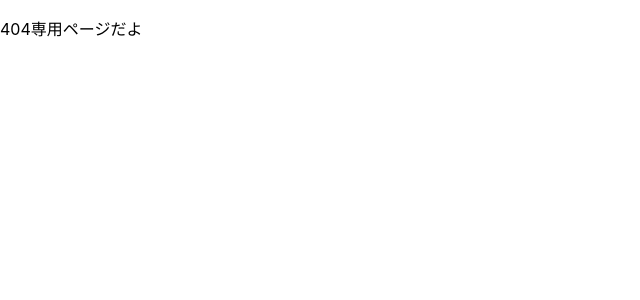
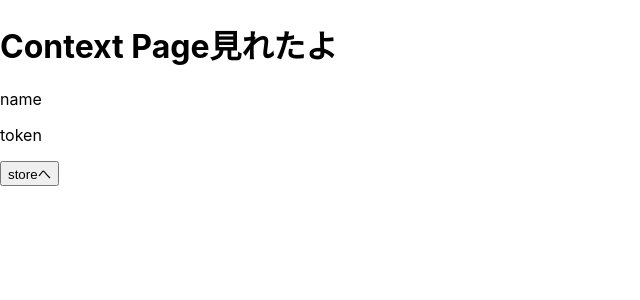
Before and after one commit to nus3/p-next, a Next.js app: page /redirect/context in a window 1280 px wide. Before the commit this address had no page. Shown: the top 300 px of the page, without its empty margins (0-640 px from the left). Built offline with nearby package versions, Linux system fonts and the light colour scheme.

Commit message:
:construction: temp auth context.

```diff
--- /dev/null
+++ b/src/contexts/AuthProvider.tsx
@@ -0,0 +1,47 @@
+import { NextPage } from 'next'
+import { useRouter } from 'next/router'
+import { createContext, useContext, useEffect, useState } from 'react'
+
+export type UserContext = {
+  name: string | null
+  token: string | null
+}
+
+export const AuthContext = createContext<UserContext>({
+  name: null,
+  token: null,
+})
+
+export const AuthProvider: NextPage = ({ children }) => {
+  const [user, setUser] = useState<UserContext>({
+    name: null,
+    token: null,
+  })
+
+  const { pathname, events } = useRouter()
+
+  useEffect(() => {
+    setUser({
+      name: 'name',
+      token: 'token',
+    })
+  }, [])
+
+  useEffect(() => {
+    const handleRouteChange = (url) => {
+      // eslint-disable-next-line
+      console.log('routeChangeイベントやでぇ', { url })
+      // eslint-disable-next-line
+      console.log('routeChangeイベントやでぇ', { pathname })
+    }
+
+    events.on('routeChangeStart', handleRouteChange)
+    return () => {
+      events.off('routeChangeStart', handleRouteChange)
+    }
+  }, [pathname])
+
+  return <AuthContext.Provider value={user}>{children}</AuthContext.Provider>
+}
+
+export const useAuth = (): UserContext => useContext(AuthContext)
--- a/src/pages/_app.tsx
+++ b/src/pages/_app.tsx
@@ -6,6 +6,7 @@ import { PersistGate } from 'redux-persist/integration/react'
 import { useStore } from 'store'
 import { NextPage } from 'next'
 import ErrorBoundary from 'error'
+import { AuthProvider } from 'contexts/AuthProvider'
 
 const MyApp: NextPage<AppProps> = ({ Component, pageProps }: AppProps) => {
   const store = useStore()
@@ -13,11 +14,13 @@ const MyApp: NextPage<AppProps> = ({ Component, pageProps }: AppProps) => {
 
   return (
     <ErrorBoundary>
-      <Provider store={store}>
-        <PersistGate persistor={persistor} loading={<div>Loading....</div>}>
-          <Component {...pageProps} />
-        </PersistGate>
-      </Provider>
+      <AuthProvider>
+        <Provider store={store}>
+          <PersistGate persistor={persistor} loading={<div>Loading....</div>}>
+            <Component {...pageProps} />
+          </PersistGate>
+        </Provider>
+      </AuthProvider>
     </ErrorBoundary>
   )
 }
--- /dev/null
+++ b/src/pages/redirect/context.tsx
@@ -0,0 +1,30 @@
+import { AuthContext } from 'contexts/AuthProvider'
+import { NextPage } from 'next'
+import { useRouter } from 'next/router'
+import { useContext } from 'react'
+
+const ContextPage: NextPage = () => {
+  const user = useContext(AuthContext)
+  const router = useRouter()
+
+  // eslint-disable-next-line
+  console.log('contextPageの', { user })
+
+  return (
+    <div>
+      <h1>Context Page見れたよ</h1>
+      <p>{user.name}</p>
+      <p>{user.token}</p>
+      <button
+        type="button"
+        onClick={() => {
+          router.push('/store')
+        }}
+      >
+        storeへ
+      </button>
+    </div>
+  )
+}
+
+export default ContextPage
```
Also changed, not shown: src/pages/store.tsx (+8 -0 lines).
